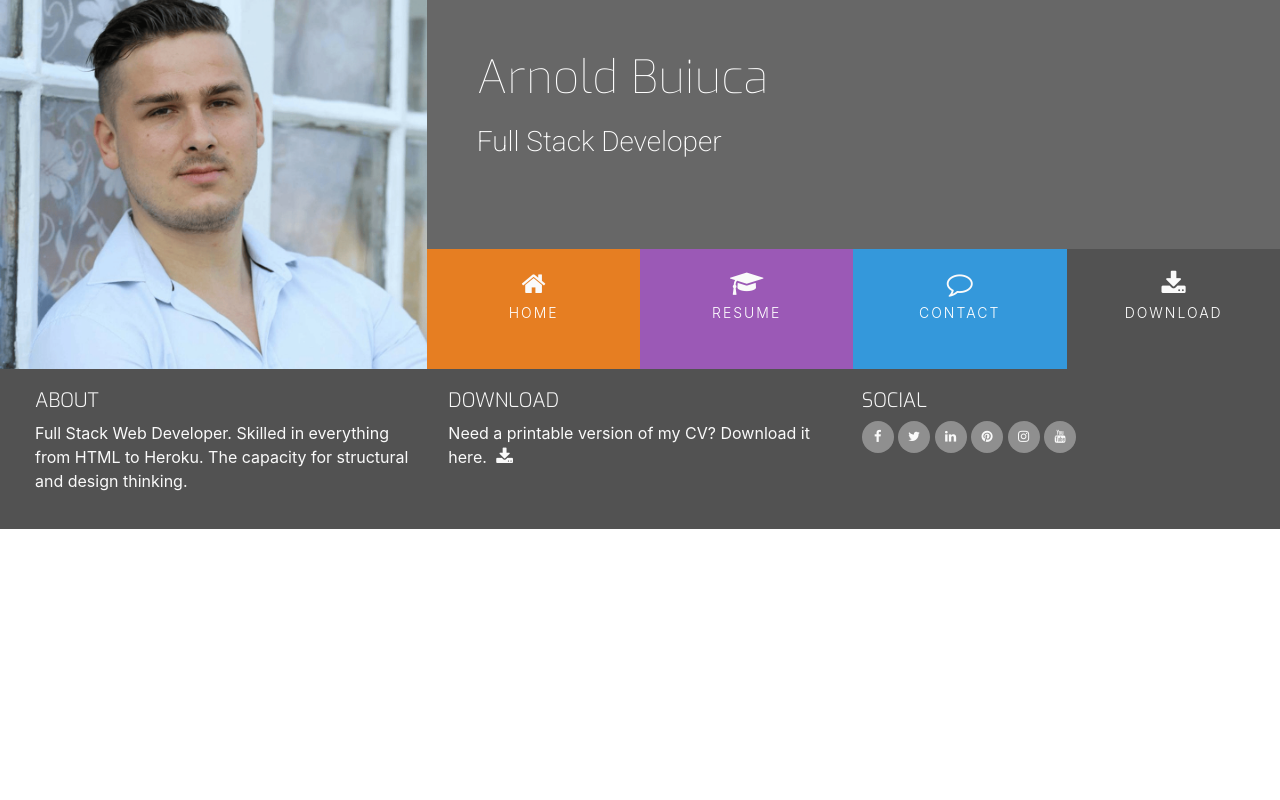
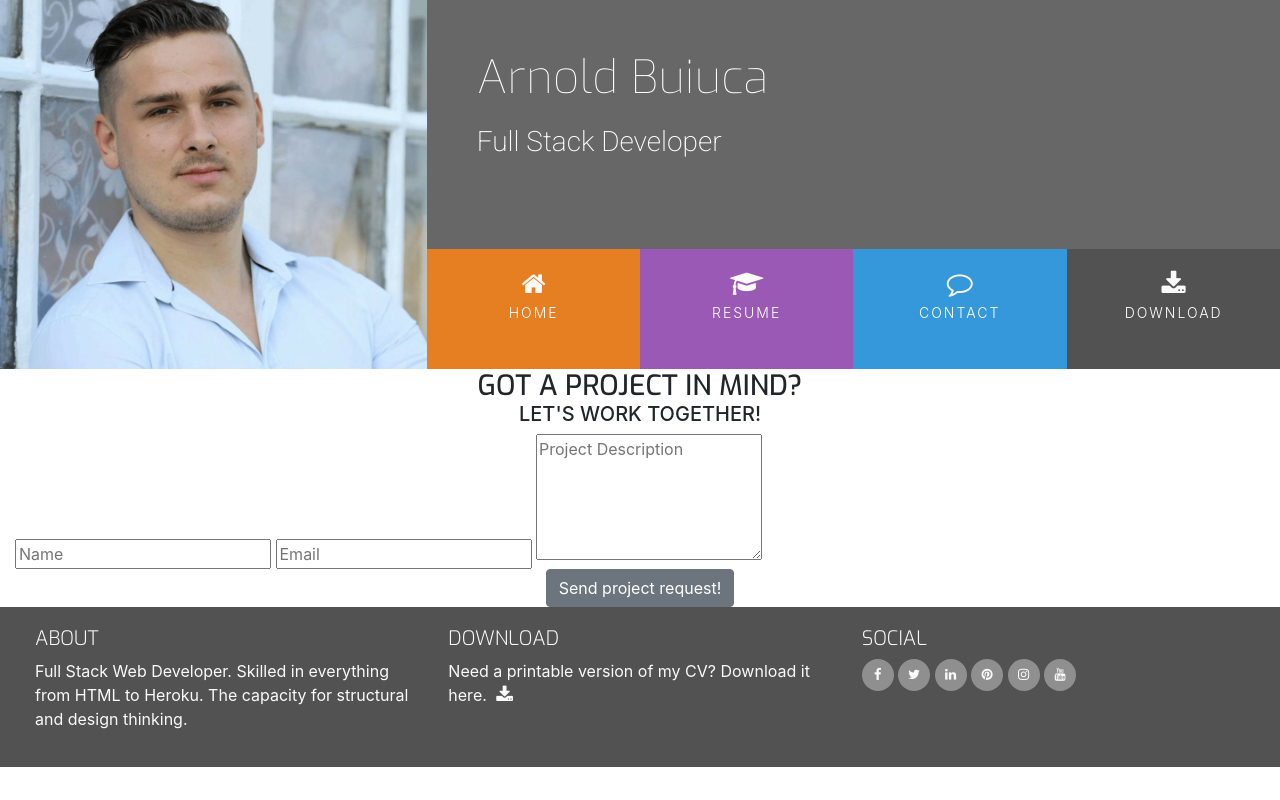
Before and after one commit to arnoldkoss/arnoldb-resume, a plain HTML site: page contact.html in a window 1280 px wide. Drawn offline with nearby package versions, Linux system fonts and the light colour scheme.

Commit message:
create the form in the contact page

```diff
--- a/assets/css/style.css
+++ b/assets/css/style.css
@@ -35,6 +35,10 @@
 .bg-color-work-history{
     background-color: #9b59b6;
 }
+
+.bg-color-contact{
+        background-color: #fff;
+    }
 
 /*--------Special paddings/ margins/ text*/
 
@@ -357,3 +361,13 @@ footer {
 .history-items {
     margin-bottom: 30px;
 }
+
+
+
+/* ----------------------------------------contact form */
+
+
+.contact-heading {
+        font-family: "Exo", sans-serif;
+        font font-weight: 300;
+    }
--- a/contact.html
+++ b/contact.html
@@ -18,7 +18,7 @@
 <body>
     <header>
 
-    </header>
+
         <div class="row no-gutters">
             <a href="index.html" class="col-md-4 logo"></a>
 
@@ -59,8 +59,28 @@
 
             </div>
         </div>
+    </header>
 
-    <section>
+    <section class="container-fluid">
+        <div class="row bg-color-contact">
+            <div class="col">
+                <h3 class="contact-heading uppercase text-center">Got a project in mind?</h3>
+                <h5 class="uppercase text-center">Let's work together!</h5>
+
+                <div class="center-form">
+                    <form>
+                        <input type="text" name="name" id="fullname" placeholder="Name" required />
+                        <input type="email" name="email" id="emailaddress" placeholder="Email" required />
+                        <textarea rows="5" name="projectsummary" id="projectsummary" placeholder="Project Description" required></textarea>
+                        <div class="form-row text-center">
+                            <div class="col">
+                                <button type="submit" class="btn btn-secondary">Send project request!</button>
+                            </div>
+                        </div>
+                    </form>
+                </div>
+            </div>
+        </div>
 
 
     </section>
```
Lines whose indentation alone changed are shown as unchanged.
